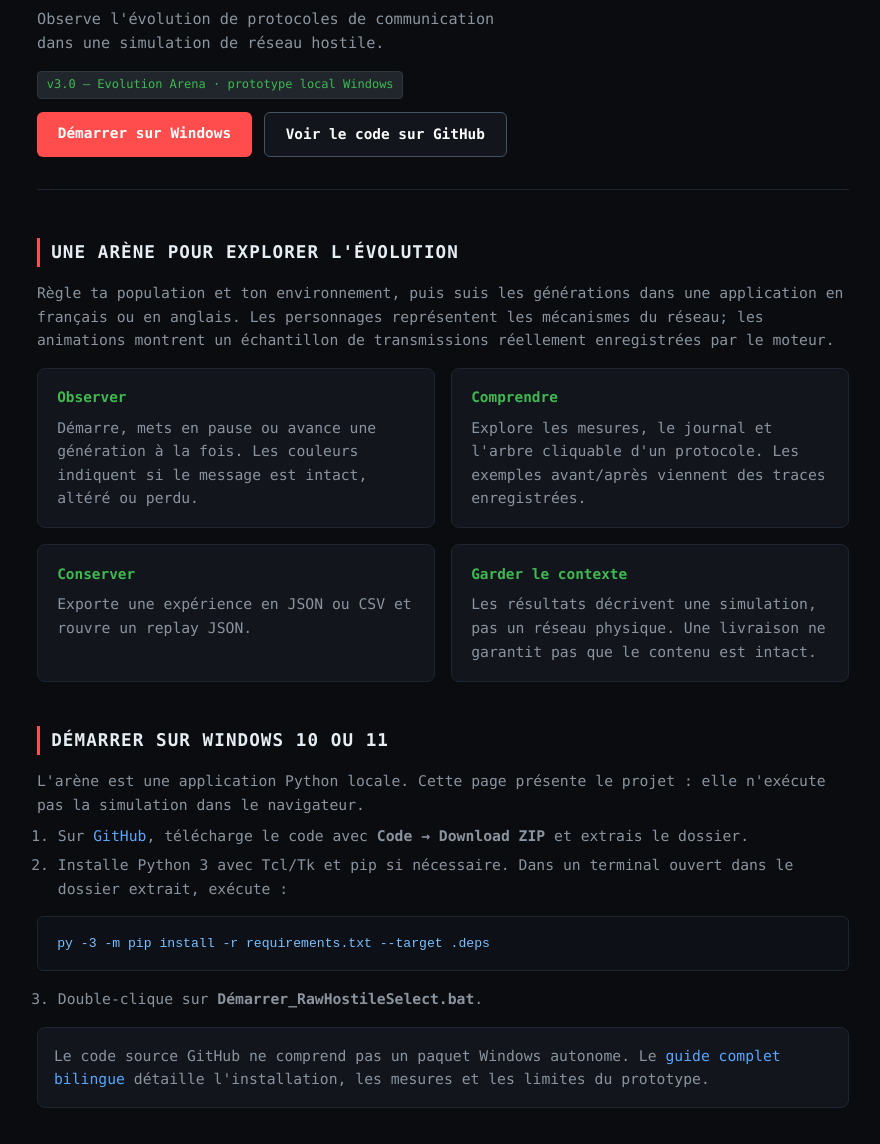
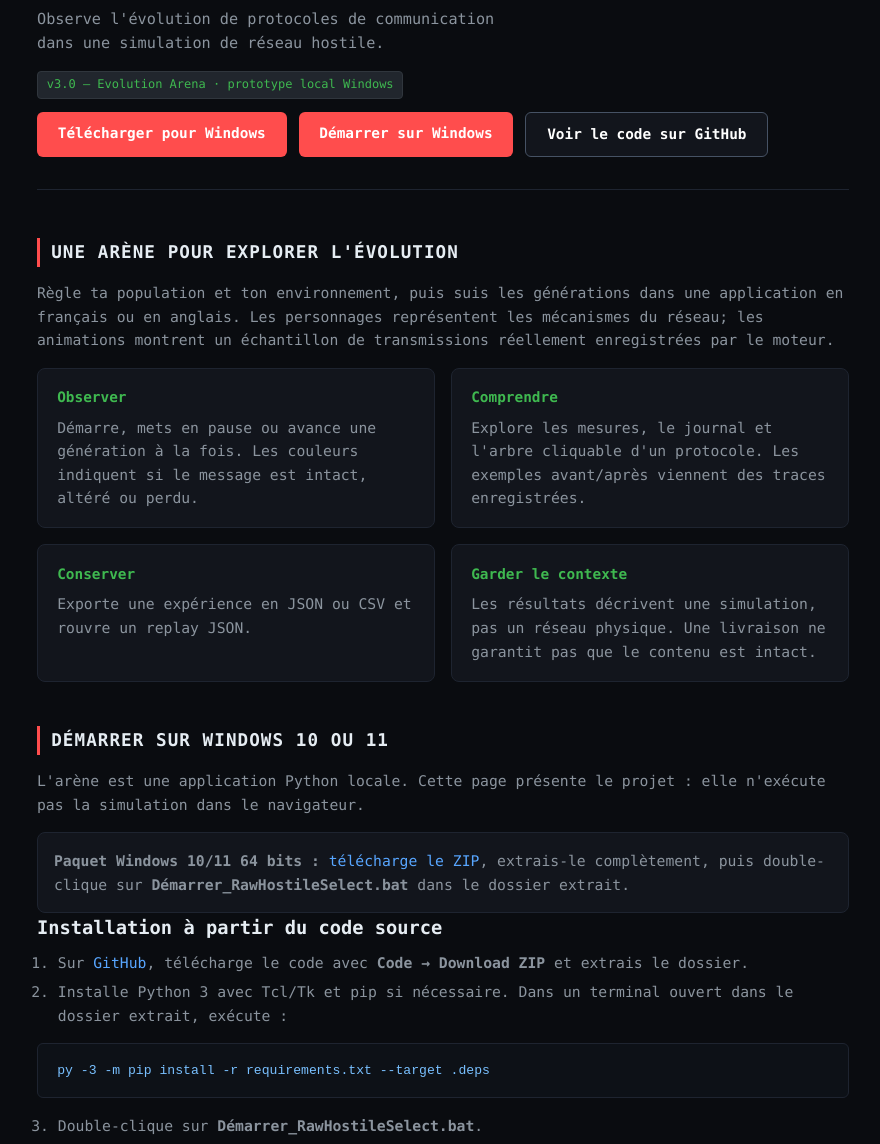
Before and after one commit to CEOMELYXJA/RawHostileSelect, a plain HTML site: page index.html in a window 1280 px wide. Shown: the part 156-1300 px from the top of the page, without its empty margins (197-1077 px from the left). Drawn offline with Linux system fonts and the light colour scheme.

Commit message:
Add verified Windows download

```diff
--- a/index.html
+++ b/index.html
@@ -138,6 +138,7 @@
       <p class="tagline">Observe l'évolution de protocoles de communication<br>dans une simulation de réseau hostile.</p>
       <span class="badge">v3.0 — Evolution Arena · prototype local Windows</span>
       <div class="actions">
+        <a class="btn" href="https://github.com/CEOMELYXJA/RawHostileSelect/releases/download/v3.0.0-arena/RawHostileSelect-Windows.zip">Télécharger pour Windows</a>
         <a class="btn" href="#demarrer">Démarrer sur Windows</a>
         <a class="btn btn-secondary" href="https://github.com/CEOMELYXJA/RawHostileSelect">Voir le code sur GitHub</a>
       </div>
@@ -156,13 +157,15 @@
     <section id="demarrer">
       <h2>Démarrer sur Windows 10 ou 11</h2>
       <p>L'arène est une application Python locale. Cette page présente le projet : elle n'exécute pas la simulation dans le navigateur.</p>
+      <p class="notice"><strong>Paquet Windows 10/11 64 bits :</strong> <a href="https://github.com/CEOMELYXJA/RawHostileSelect/releases/download/v3.0.0-arena/RawHostileSelect-Windows.zip">télécharge le ZIP</a>, extrais-le complètement, puis double-clique sur <strong>Démarrer_RawHostileSelect.bat</strong> dans le dossier extrait.</p>
+      <h3>Installation à partir du code source</h3>
       <ol>
         <li>Sur <a href="https://github.com/CEOMELYXJA/RawHostileSelect">GitHub</a>, télécharge le code avec <strong>Code → Download ZIP</strong> et extrais le dossier.</li>
         <li>Installe Python 3 avec Tcl/Tk et pip si nécessaire. Dans un terminal ouvert dans le dossier extrait, exécute :</li>
       </ol>
       <pre><code>py -3 -m pip install -r requirements.txt --target .deps</code></pre>
       <ol start="3"><li>Double-clique sur <strong>Démarrer_RawHostileSelect.bat</strong>.</li></ol>
-      <p class="notice">Le code source GitHub ne comprend pas un paquet Windows autonome. Le <a href="https://github.com/CEOMELYXJA/RawHostileSelect/blob/main/README_V3.md">guide complet bilingue</a> détaille l'installation, les mesures et les limites du prototype.</p>
+      <p class="notice">Le téléchargement du code source et le paquet Windows sont distincts. Le <a href="https://github.com/CEOMELYXJA/RawHostileSelect/blob/main/README_V3.md">guide complet bilingue</a> détaille l'installation, les mesures et les limites du prototype.</p>
     </section>
     <details>
       <summary>Découvrir la v2 et l'historique du projet</summary>
@@ -239,6 +242,7 @@ python hostile_protocol_evolution.py --generations 25 --pop 40 --hostile extreme
         <p class="tagline">Observe the evolution of communication protocols<br>in a simulated hostile network.</p>
         <span class="badge">v3.0 — Evolution Arena · local Windows prototype</span>
         <div class="actions">
+          <a class="btn" href="https://github.com/CEOMELYXJA/RawHostileSelect/releases/download/v3.0.0-arena/RawHostileSelect-Windows.zip">Download for Windows</a>
           <a class="btn" href="#get-started">Get started on Windows</a>
           <a class="btn btn-secondary" href="https://github.com/CEOMELYXJA/RawHostileSelect">View the code on GitHub</a>
         </div>
@@ -256,13 +260,15 @@ python hostile_protocol_evolution.py --generations 25 --pop 40 --hostile extreme
       <section id="get-started">
         <h2>Get started on Windows 10 or 11</h2>
         <p>The arena is a local Python application. This page introduces the project; it does not run the simulation in your browser.</p>
+        <p class="notice"><strong>Windows 10/11 64-bit package:</strong> <a href="https://github.com/CEOMELYXJA/RawHostileSelect/releases/download/v3.0.0-arena/RawHostileSelect-Windows.zip">download the ZIP</a>, extract it completely, then double-click <strong>Démarrer_RawHostileSelect.bat</strong> in the extracted folder.</p>
+        <h3>Install from source code</h3>
         <ol>
           <li>On <a href="https://github.com/CEOMELYXJA/RawHostileSelect">GitHub</a>, download the code with <strong>Code → Download ZIP</strong> and extract the folder.</li>
           <li>Install Python 3 with Tcl/Tk and pip if needed. Open a terminal in the extracted folder and run:</li>
         </ol>
         <pre><code>py -3 -m pip install -r requirements.txt --target .deps</code></pre>
         <ol start="3"><li>Double-click <strong>Démarrer_RawHostileSelect.bat</strong>.</li></ol>
-        <p class="notice">The GitHub source code does not include a self-contained Windows package. The <a href="https://github.com/CEOMELYXJA/RawHostileSelect/blob/main/README_V3.md">full bilingual guide</a> explains installation, measurements, and the prototype's limitations.</p>
+        <p class="notice">The source-code download and Windows package are separate. The <a href="https://github.com/CEOMELYXJA/RawHostileSelect/blob/main/README_V3.md">full bilingual guide</a> explains installation, measurements, and the prototype's limitations.</p>
       </section>
       <details>
         <summary>Explore v2 and the project's history</summary>
```
Also changed, not shown: 1 other file.
